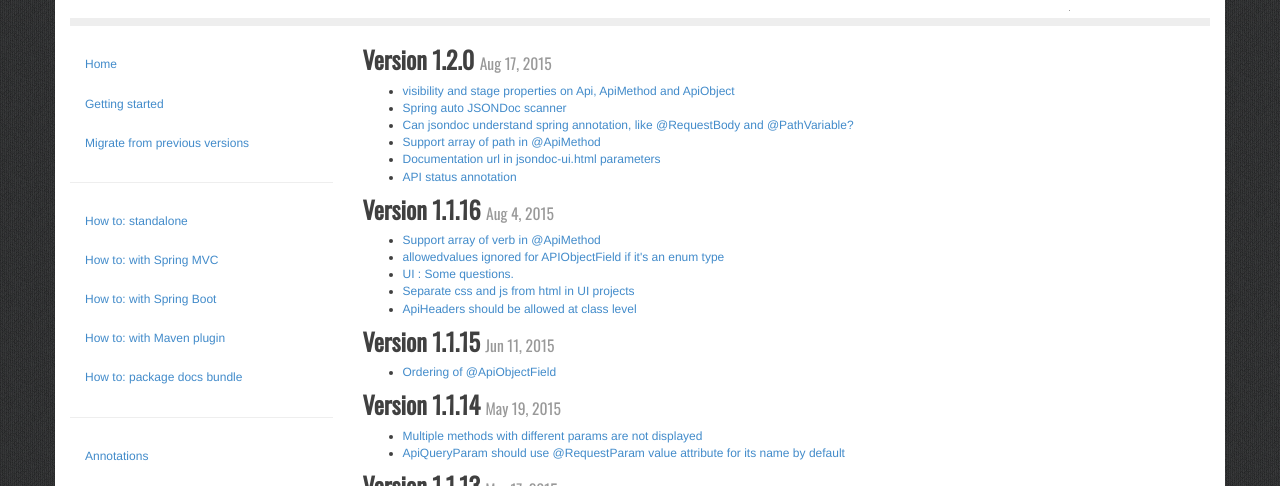
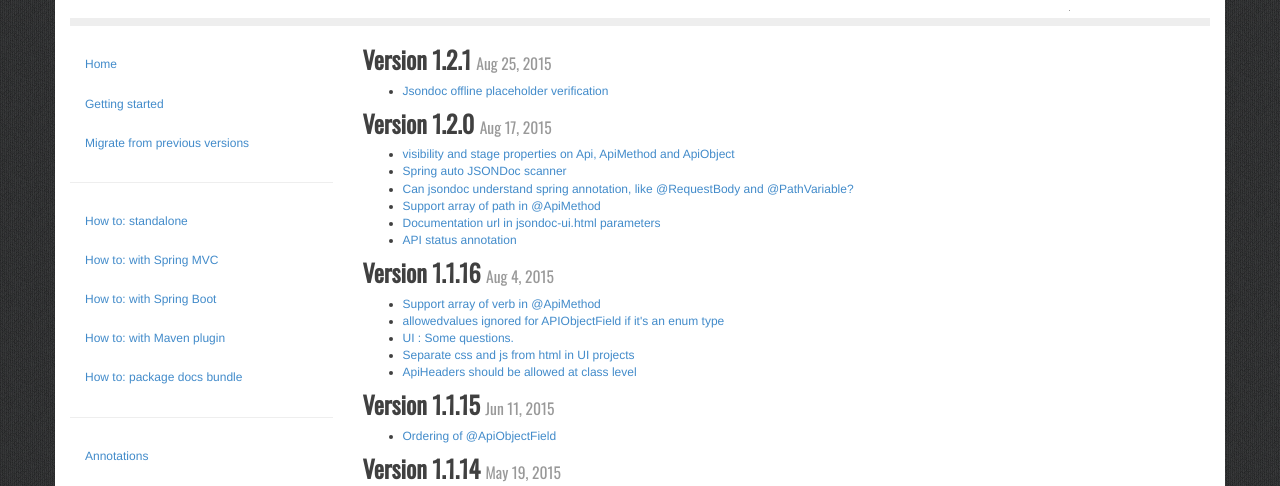
Before and after one commit to fabiomaffioletti/jsondoc, a Jekyll site: the page built from changelog.html, in a window 1280 px wide and 900 px high, cut to the strip 414-900 px from the top of the window. Built offline with Jekyll 4.4.1, drawn with Linux system fonts in a browser that asks for light colours; nearby versions of some CDN libraries; some web fonts are replaced; Markdown is read by kramdown in place of the engine named in the settings; some of the changed text lies outside the part shown; grey boxes are pictures that could not be loaded.

Commit message:
docs for version 1.2.1

```diff
--- a/_config.yml
+++ b/_config.yml
@@ -2,6 +2,6 @@ name: JSONDoc
 baseurl:
 markdown: redcarpet
 highlighter: pygments
-version: 1.2.0
+version: 1.2.1
 demourl: http://jsondoc.eu01.aws.af.cm/jsondoc-ui.html
 downloadurl: distro/jsondoc-bundle-1.0.2.tar.gz
--- a/changelog.html
+++ b/changelog.html
@@ -2,6 +2,11 @@
 layout: default
 title: Changelog
 ---
+
+<h3>Version 1.2.1 <small>Aug 25, 2015</small></h3>
+<ul>
+<li><a target="_blank" href="https://github.com/fabiomaffioletti/jsondoc/issues/136">Jsondoc offline placeholder verification</a></li>
+</ul>
 
 <h3>Version 1.2.0 <small>Aug 17, 2015</small></h3>
 <ul>
```
